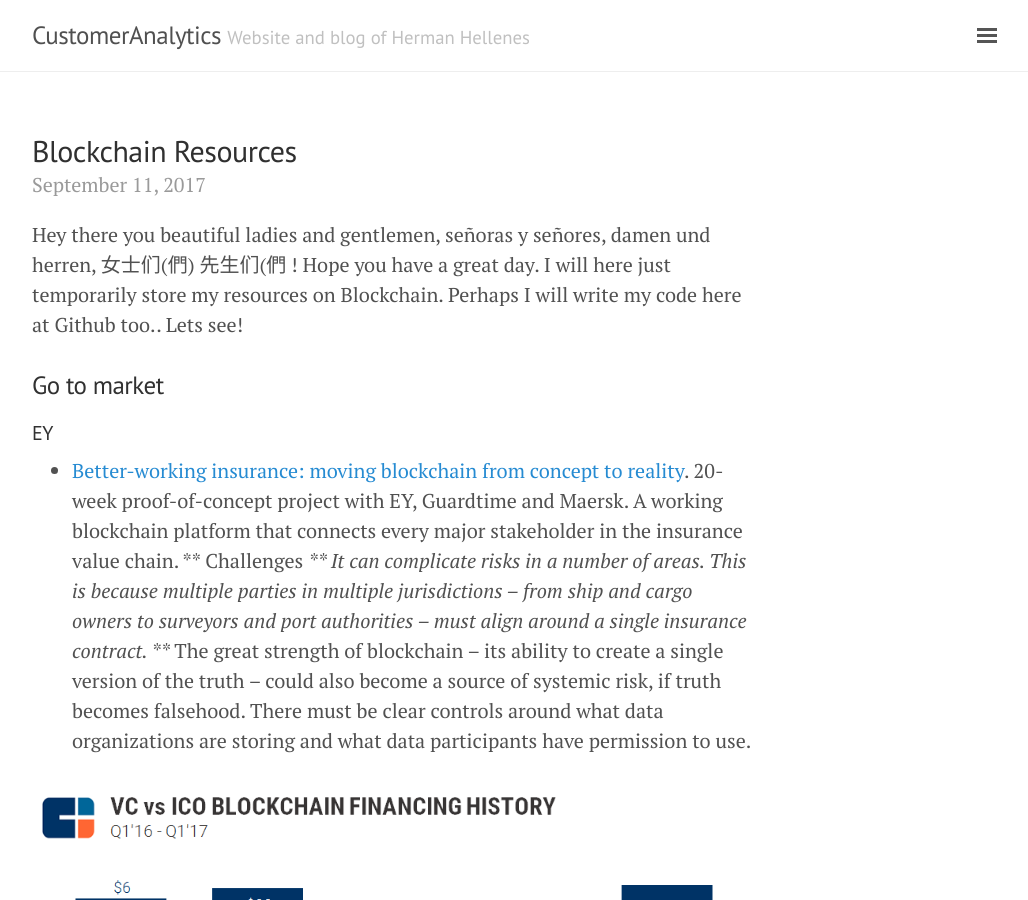
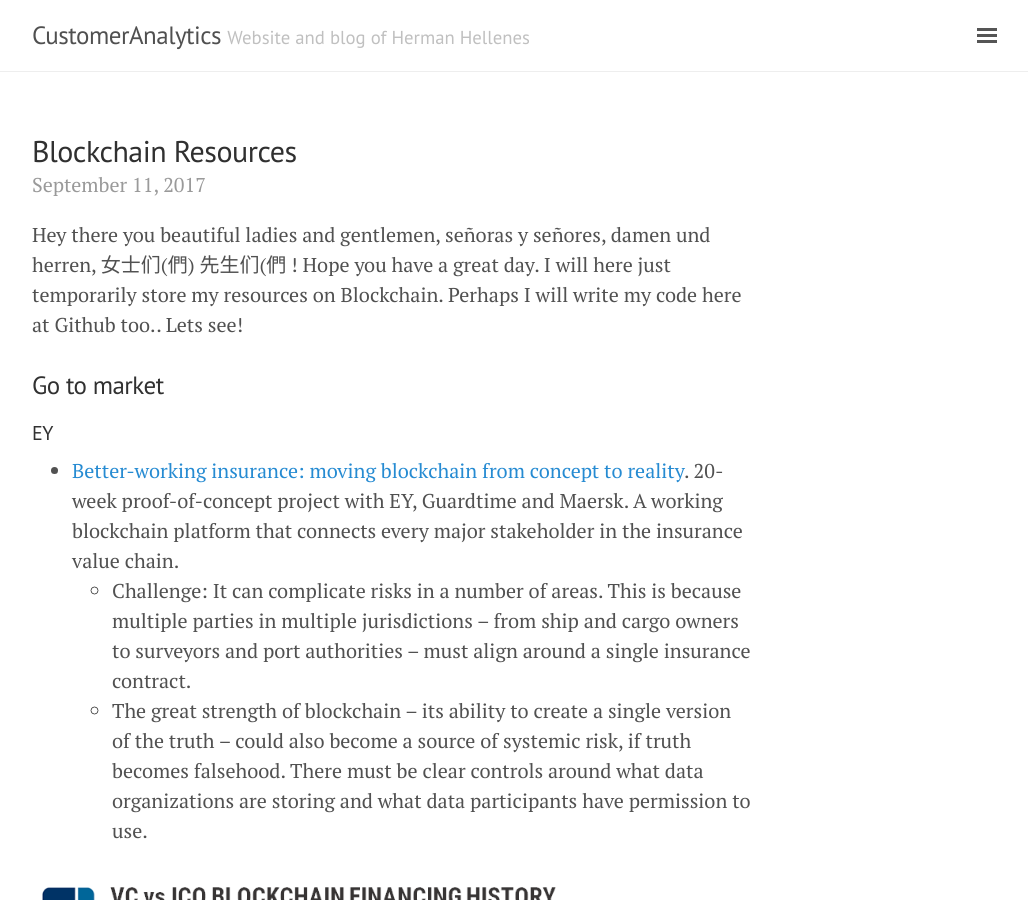
Before and after one commit to herman-hellenes/herman-hellenes.github.io, a Jekyll site: the page built from undone_posts/2017-09-11-Blockchain-resources.md, in a window 1280 px wide and 900 px high. Shown: the whole window, without its empty margins (248-1276 px from the left). Built offline with Jekyll 4.4.1, drawn with Linux system fonts in a browser that asks for light colours; nearby versions of some CDN libraries; comment, search, counter and statistics services are not loaded.

Commit message:
Update 2017-09-11-Blockchain-resources.md

```diff
--- a/undone_posts/2017-09-11-Blockchain-resources.md
+++ b/undone_posts/2017-09-11-Blockchain-resources.md
@@ -16,13 +16,12 @@
 insurance: moving
 blockchain from
 concept to reality](http://www.ey.com/Publication/vwLUAssets/ey-better-working-insurance-moving-blockchain-from-concept-to-reality/$FILE/ey-better-working-insurance-moving-blockchain-from-concept-to-reality.pdf). 20-week proof-of-concept project with EY, Guardtime and Maersk. A working blockchain platform that connects every major stakeholder in the insurance value chain.
-** Challenges
-*** It can
+  * Challenge: It can
 complicate risks in a number of areas. This is because
 multiple parties in multiple jurisdictions – from ship
 and cargo owners to surveyors and port authorities –
 must align around a single insurance contract.
-*** The great strength of blockchain – its ability to create
+  * The great strength of blockchain – its ability to create
 a single version of the truth – could also become a
 source of systemic risk, if truth becomes falsehood.
 There must be clear controls around what data
```
